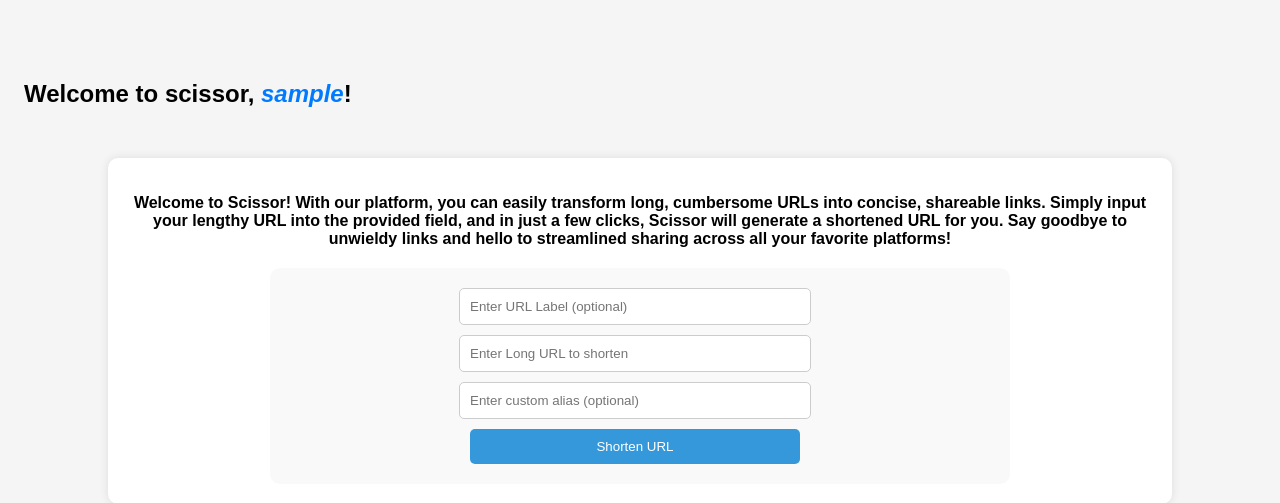
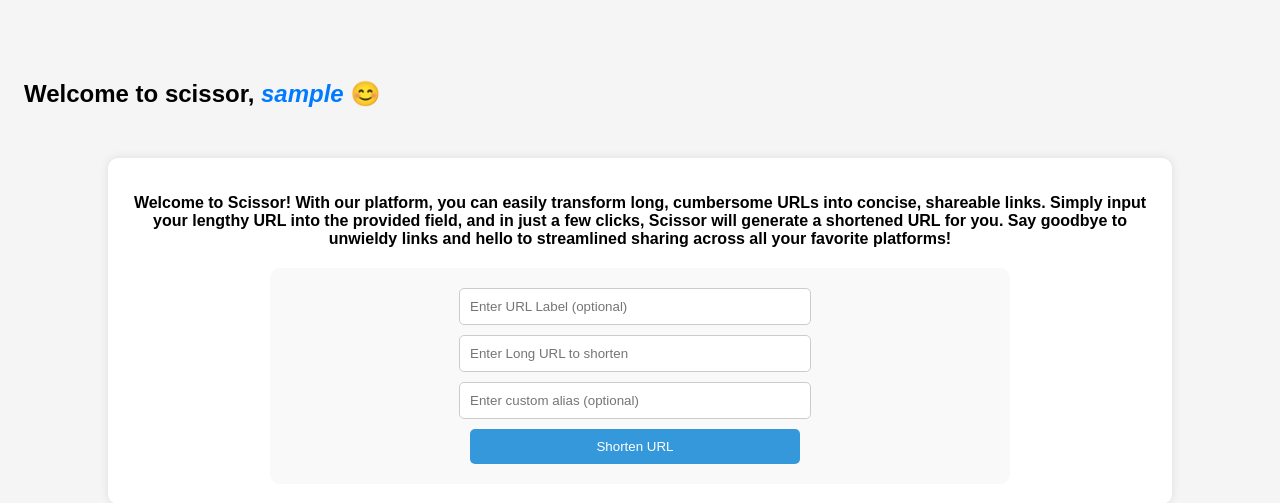
Before and after one commit to tonye0/scissor.io, a FastAPI app: template app/templates/profile.html in a window 1280 px wide. Shown: the part 68-571 px from the top of the page. Run offline with FastAPI, Linux system fonts and the light colour scheme; the template is opened without the code that fills it: most values are stand-ins (such as "Sample title", 1, 10 or a date in 2020); parts of the project's set-up code (start-up, migrations or seed data) failed here and were passed over.

Commit message:
Update profile.html

```diff
--- a/app/templates/profile.html
+++ b/app/templates/profile.html
@@ -185,7 +185,7 @@
         </ul>
         <div class="toggle-menu">&#9776;</div>
     </nav>
-    <h2 class="welcome">Welcome to scissor, <span style="color: #007bff; font-style: italic;">{{ username }}</span>!</h2>
+    <h2 class="welcome">Welcome to scissor, <span style="color: #007bff; font-style: italic;">{{ username }} </span>&#128522;</h2>
     <div class="container">
 
         <p>Welcome to Scissor! With our platform, you can easily transform long, cumbersome URLs into concise, shareable links. Simply input your lengthy URL into the provided field, and in just a few clicks, Scissor will generate a shortened URL for you. Say goodbye to unwieldy links and hello to streamlined sharing across all your favorite platforms!</p>
@@ -195,7 +195,7 @@
                 <input type="url" name="long_url" placeholder="Enter Long URL to shorten" required>
                 <input type="text" name="custom_url" placeholder="Enter custom alias (optional)">
                 {% if message %}
-                <p style="color: red; border: 1px solid red; padding: 5px;">{{ message }}</p>
+                <p style="color: red; border: 1px solid red; padding: 5px;">{{ message }} &#128542;</p>
                 {% endif %}
                 <input type="submit" value="Shorten URL">
             </form>
```
